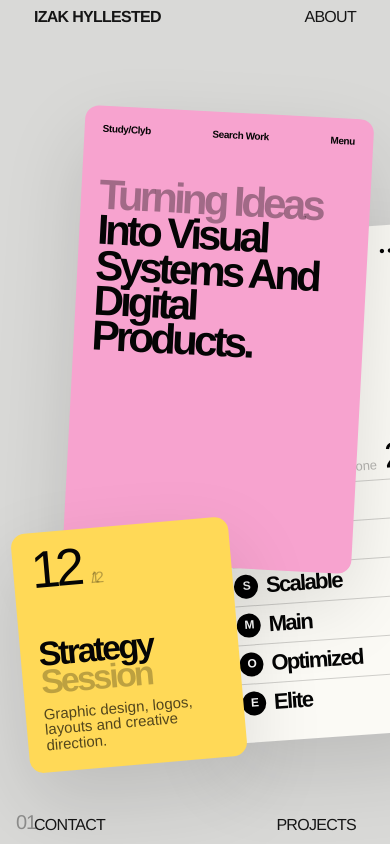
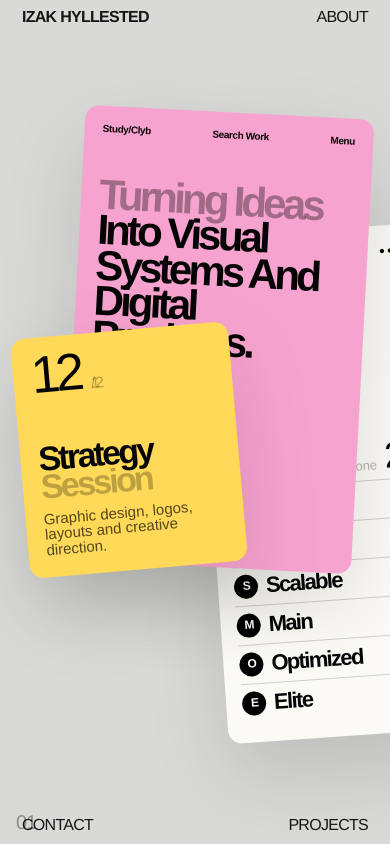
Before and after one commit to izakjonathan/port2, a Next.js app: page / in a window 390 px wide. Shown: the top 844 px of the page. Built offline with nearby package versions, Linux system fonts and the light colour scheme.

Commit message:
Replace project with latest ZIP build

```diff
--- a/app/globals.css
+++ b/app/globals.css
@@ -36,7 +36,7 @@
 
   /* Fixed menu */
   --menu-size: 17px;
-  --menu-x: 34px;
+  --menu-x: 22px;
   --menu-top: calc(env(safe-area-inset-top, 0px) + 10px);
   --menu-bottom: calc(env(safe-area-inset-bottom, 0px) + 10px);
 
@@ -180,13 +180,13 @@ select {
 
 .hero-card-strategy {
   left: 7vw;
-  top: 51vh;
+  top: 38vh;
   width: min(34vw, 430px);
   min-height: 255px;
   padding: 26px;
   background: var(--yellow);
   color: var(--black);
-  z-index: 45;
+  z-index: 55;
   transform: rotate(-5deg);
 }
 
@@ -839,7 +839,7 @@ select {
 @media (max-width: 900px) {
   :root {
     --menu-size: 16px;
-    --menu-x: 34px;
+    --menu-x: 22px;
     --menu-top: calc(env(safe-area-inset-top, 0px) + 10px);
     --menu-bottom: calc(env(safe-area-inset-bottom, 0px) + 10px);
 
@@ -874,7 +874,7 @@ select {
 
   .hero-card-strategy {
     left: 5vw;
-    top: 525px;
+    top: 330px;
     width: 56vw;
     min-height: 225px;
     padding: 18px;
@@ -993,17 +993,3 @@ select {
     grid-template-columns: 1fr;
   }
 }
-
-
-
-
-/* V11 HARD FIX - CANONICAL MOBILE CARD POSITIONS */
-
-@media (max-width: 900px){
-  .ref3-yellow{
-    position:absolute !important;
-    top:330px !important;
-    left:5vw !important;
-    z-index:60 !important;
-  }
-}
```
Also changed, not shown: BUILD_NOTES_V10_LAYOUT_TEXT_FIX.txt (deleted), BUILD_NOTES_V12_HARD_ACTUAL_CLASSES.txt (added).
